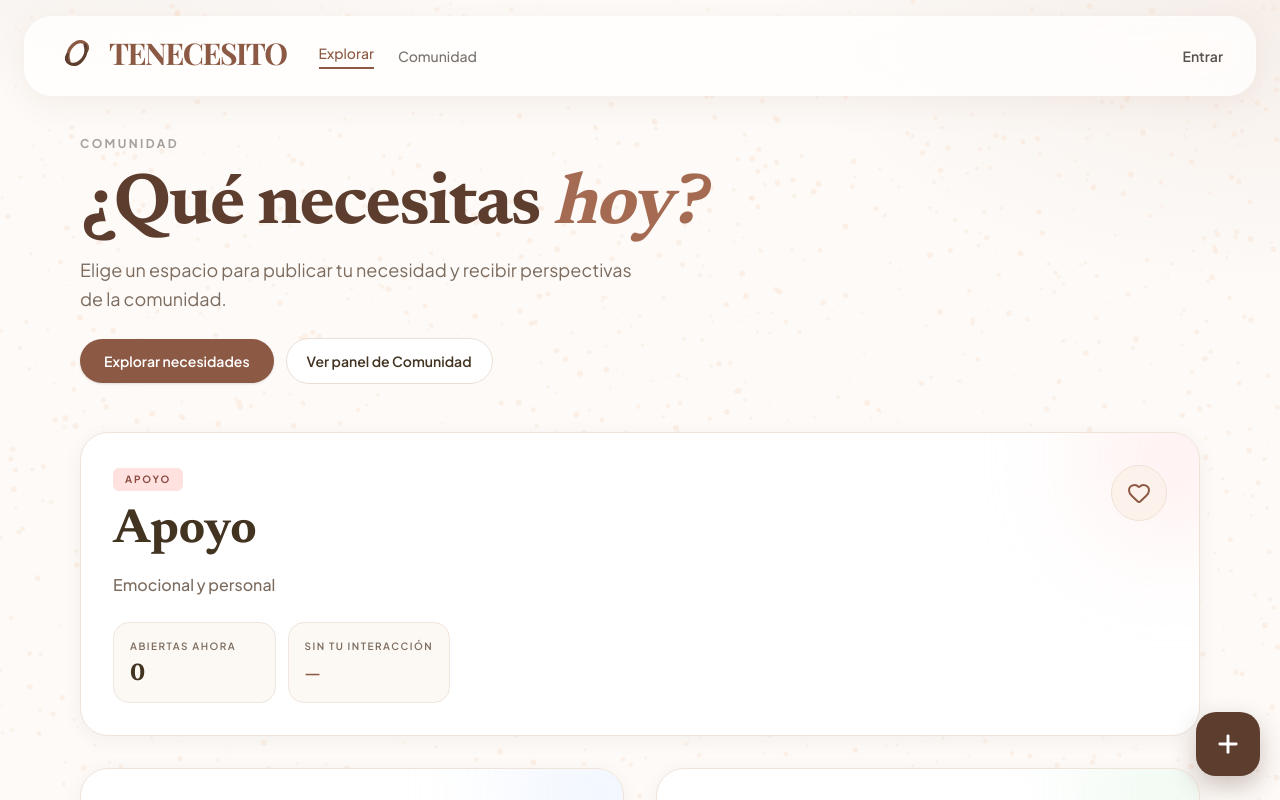
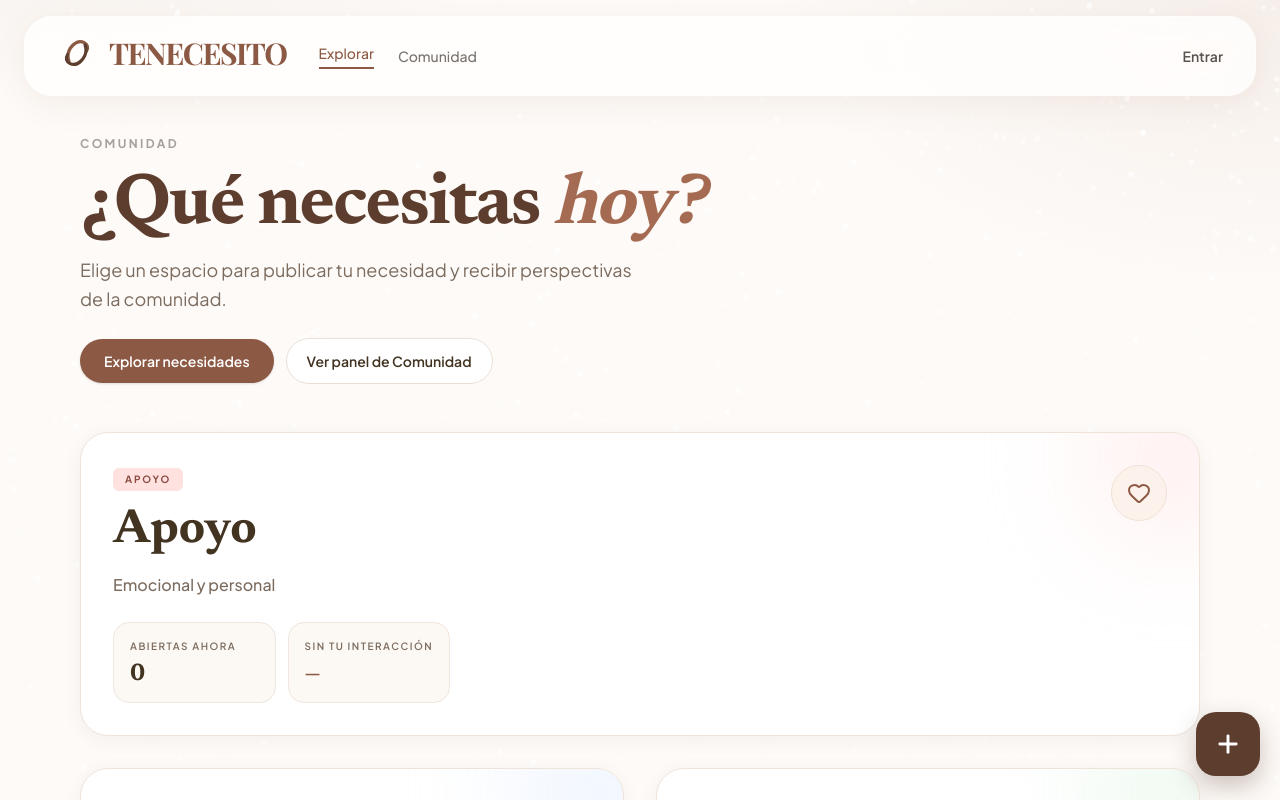
Before and after one commit to erpolimix/tenecesito, a Next.js app: page / in a window 1280 px wide. Shown: the top 800 px of the page. Built offline with nearby package versions, Linux system fonts and the light colour scheme; no server answers; the database is empty.

Commit message:
feat: ajustar la opacidad y el color de las partículas en el fondo ambiental para mejorar la estética

```diff
--- a/components/AmbientBackground.tsx
+++ b/components/AmbientBackground.tsx
@@ -82,12 +82,12 @@ export default function AmbientBackground() {
 
                 // Size and opacity by depth
                 const size = 0.8 + p.z * 2.2;
-                const opacity = 0.12 + p.z * 0.22;
+                const opacity = 0.3 + p.z * 0.45;
 
                 ctx.beginPath();
                 ctx.arc(p.x, p.y, size, 0, Math.PI * 2);
-                // Warm sand palette matching brand
-                ctx.fillStyle = `rgba(${Math.round(238 + p.z * 12)}, ${Math.round(212 + p.z * 8)}, ${Math.round(188 + p.z * 10)}, ${opacity})`;
+                // White particles with a very slight warm tint
+                ctx.fillStyle = `rgba(255, ${Math.round(248 + p.z * 7)}, ${Math.round(240 + p.z * 15)}, ${opacity})`;
                 ctx.fill();
             }
         };
```
